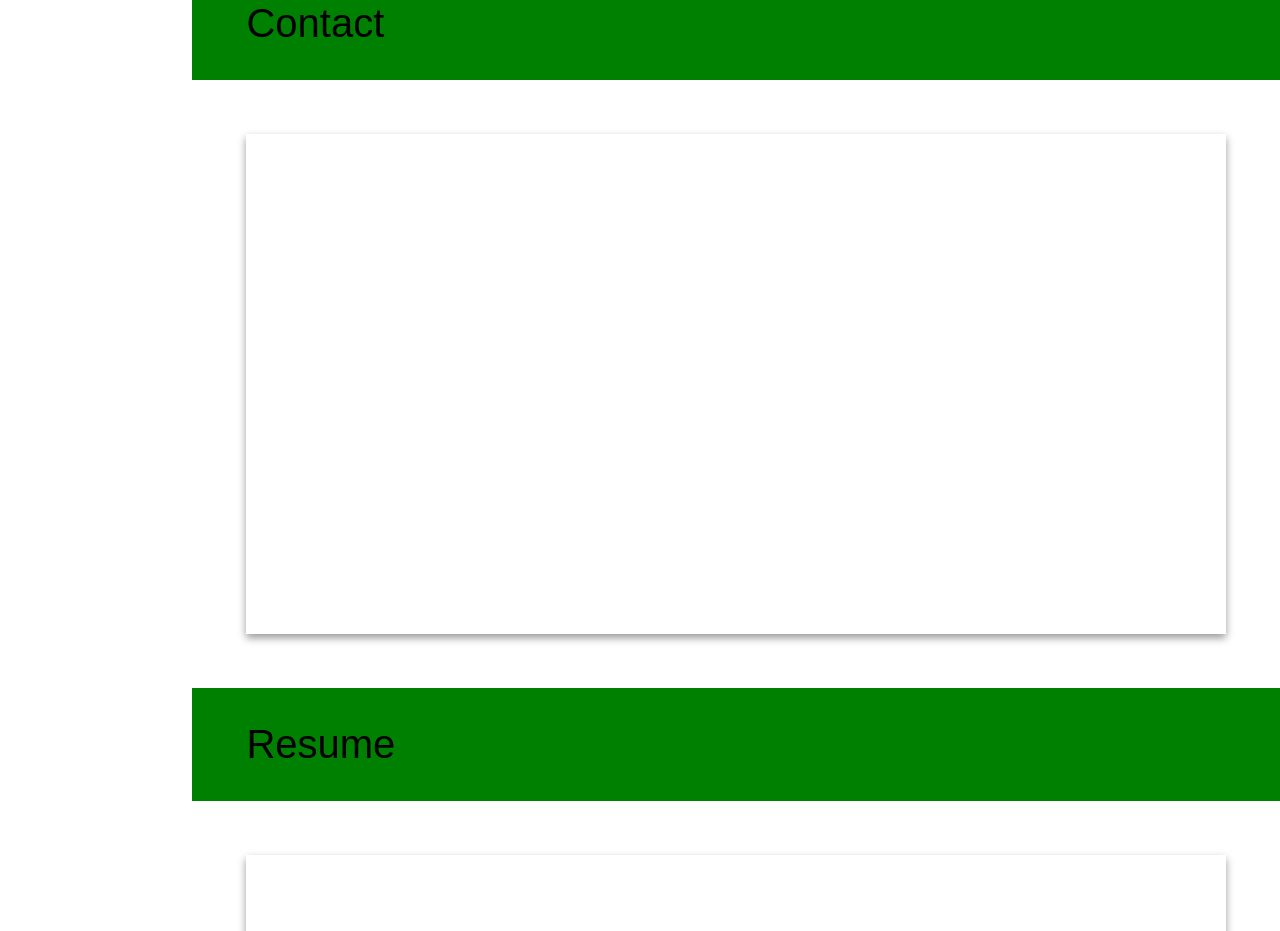
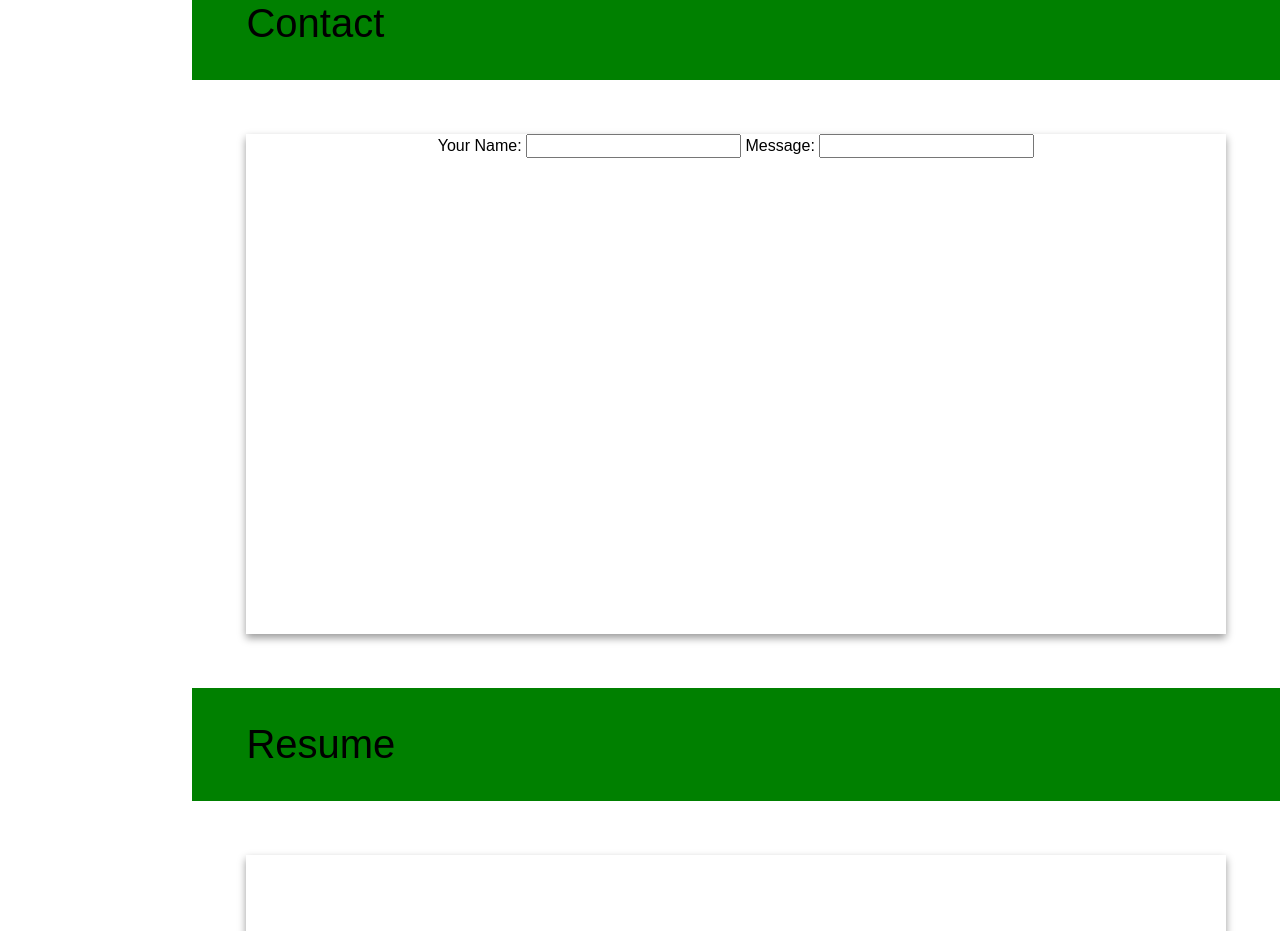
Before and after one commit to briansai/portfolio, a React app: page / in a window 1280 px wide. Shown: the part 3640-4571 px from the top of the page. Built offline with nearby package versions, Linux system fonts and the light colour scheme; the HTML template or start-up script is replaced by a standard one.

Commit message:
Included babelrc for transformation of class properties

```diff
--- a/client/src/pages/Main/Main.jsx
+++ b/client/src/pages/Main/Main.jsx
@@ -3,6 +3,22 @@ import { categories } from '../../constants/constants.jsx';
 import './Main.scss';
 
 export default class Main extends Component {
+  constructor(props) {
+    super(props);
+  }
+
+  renderDescription = item => {
+    if (item === 'Contact') {
+      return (
+        <div>
+          Your Name: <input />
+          {' '}
+          Message: <input />
+        </div>
+      )
+    }
+  }
+
   render () {
     return (
       <Fragment>
@@ -18,6 +34,7 @@ export default class Main extends Component {
                   <div className="category-card-container">
                     <div className="category-card">
                       <div className="category-container">
+                        {this.renderDescription(item)}
                       </div>
                     </div>
                   </div>
--- a/package.json
+++ b/package.json
@@ -31,7 +31,7 @@
   "devDependencies": {
     "@babel/cli": "^7.4.4",
     "@babel/core": "^7.4.5",
-    "@babel/plugin-proposal-class-properties": "^7.4.4",
+    "@babel/plugin-proposal-class-properties": "^7.5.0",
     "@babel/preset-env": "^7.4.5",
     "@babel/preset-react": "^7.0.0",
     "babel-core": "^6.26.3",
```
Also changed, not shown: 1 other file (tests, documents, lock files or other folders).
